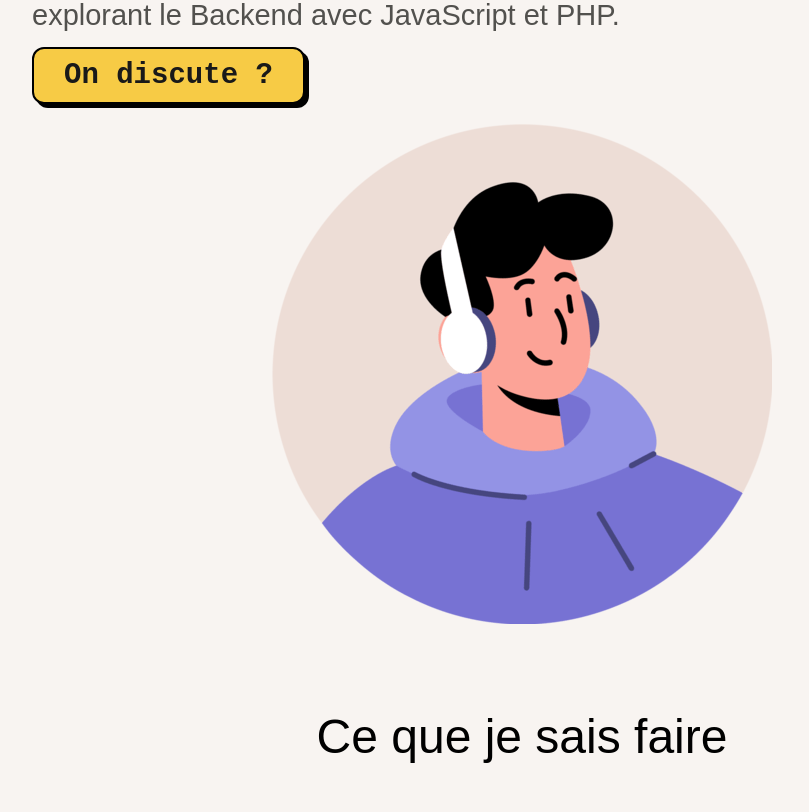
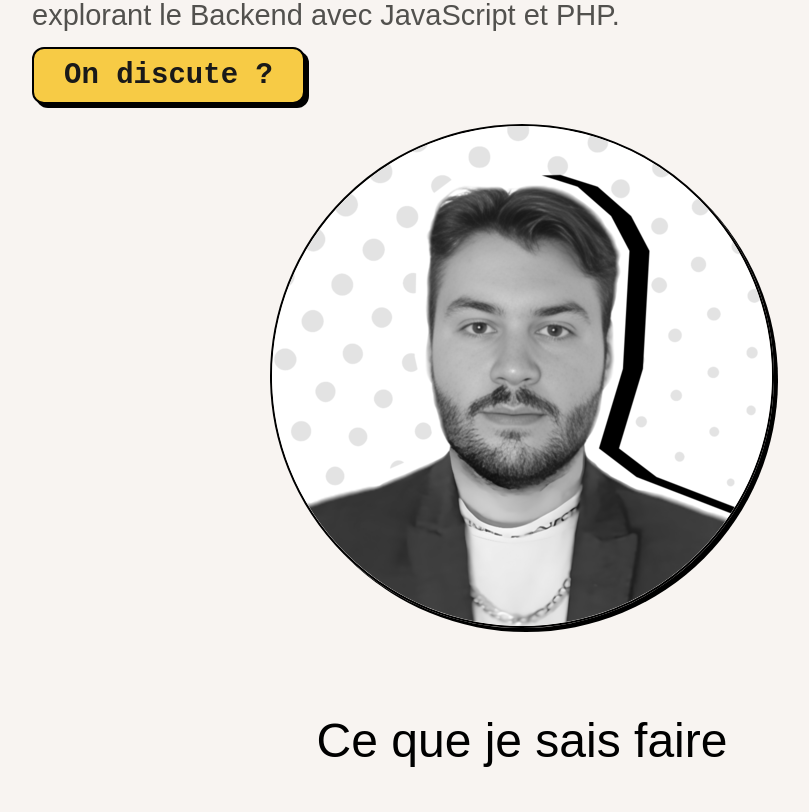
Before and after one commit to delceyhugo/Portfolio, a Vue app: page / in a window 1280 px wide. Shown: the part 380-1192 px from the top of the page, without its empty margins (118-927 px from the left). Built offline with nearby package versions, Linux system fonts and the light colour scheme; a web font is replaced by a local one.

Commit message:
add profil picture

```diff
--- a/src/components/Hero.vue
+++ b/src/components/Hero.vue
@@ -17,7 +17,7 @@ import Button from './base/Button.vue';
             </Button>
         </article>
         <aside class="anim-from-right">
-            <img src="@/assets/avatar.png" alt="Mon avatar"/>
+            <img src="@/assets/picme.png" alt="Mon avatar"/>
         </aside>
     </section>
 </template>
@@ -86,6 +86,9 @@ section{
             height: 100%;
             width: auto;
             max-width: 80vw;
+            border-radius: 50%;
+            border: 2px solid var(--color-black);
+            box-shadow: 4px 4px 0px var(--color-black);
         }
     }
 }
```
Also changed, not shown: src/assets/picme.png (added).
